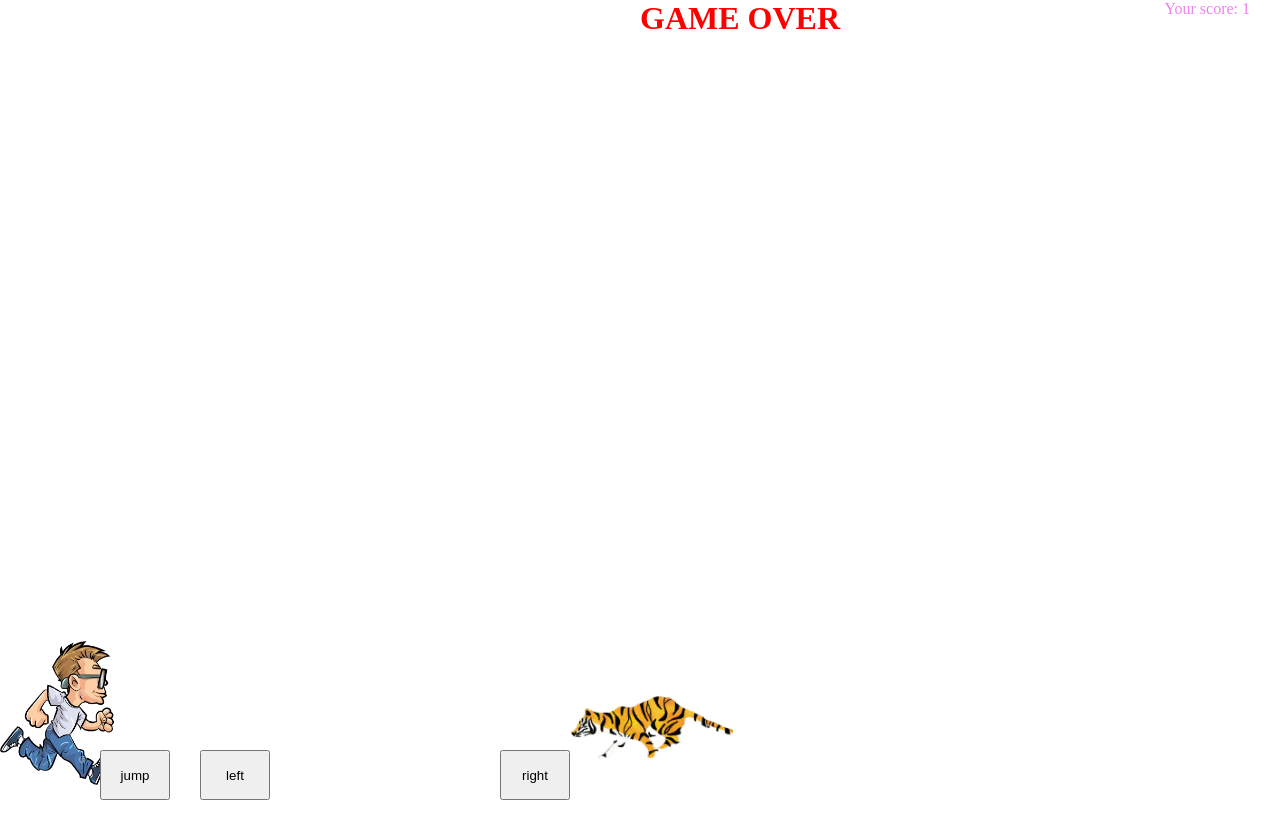
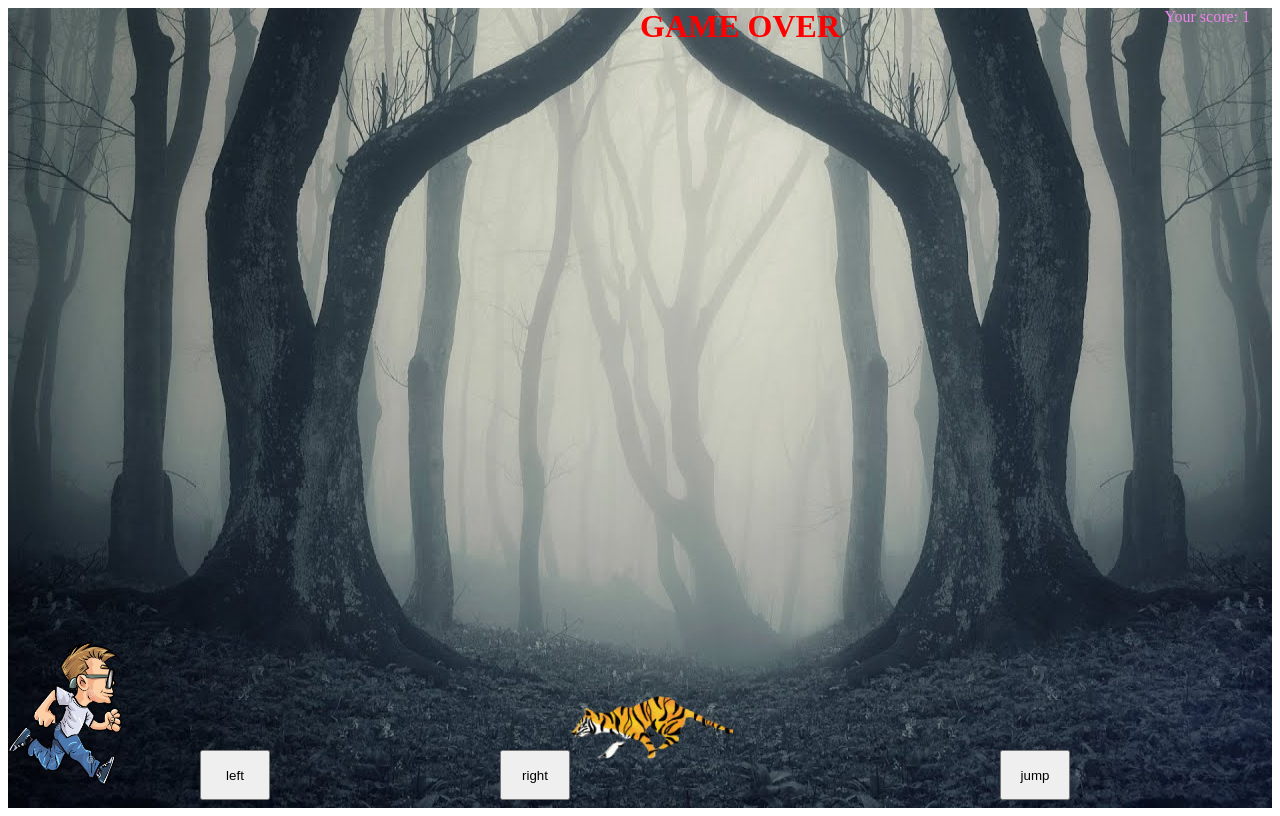
Before and after one commit to aveek-1234/newgame, a PHP site: page / in a window 1280 px wide. Run offline with PHP 8.4, Linux system fonts and the light colour scheme.

Commit message:
Update style.css

```diff
--- a/style.css
+++ b/style.css
@@ -1,8 +1,9 @@
-*{
+{
     margin: 0;
     padding: 0;
 }
 body{
+
     overflow: hidden;
 }
 #scorecontainer{
@@ -12,11 +13,10 @@
 }
 .gamecontainer{
     background-image: url(maxresdefault.jpg);
-    background-position: center;
     background-repeat: no-repeat;
-    background-size: cover;
+    background-size: 100vw 100vh;
     width: 100%;
-    height: 100%;
+    height: 100vh;
 }
 .gameover{
     visibility: hidden;
@@ -43,9 +43,9 @@
     height: 50px;
 }
 .jump{
-    position:absolute;
+    position: absolute;
     bottom: 0px;
-    left: 100px;
+    left:1000px;
     width: 70px;
     height: 50px;
 }
```
